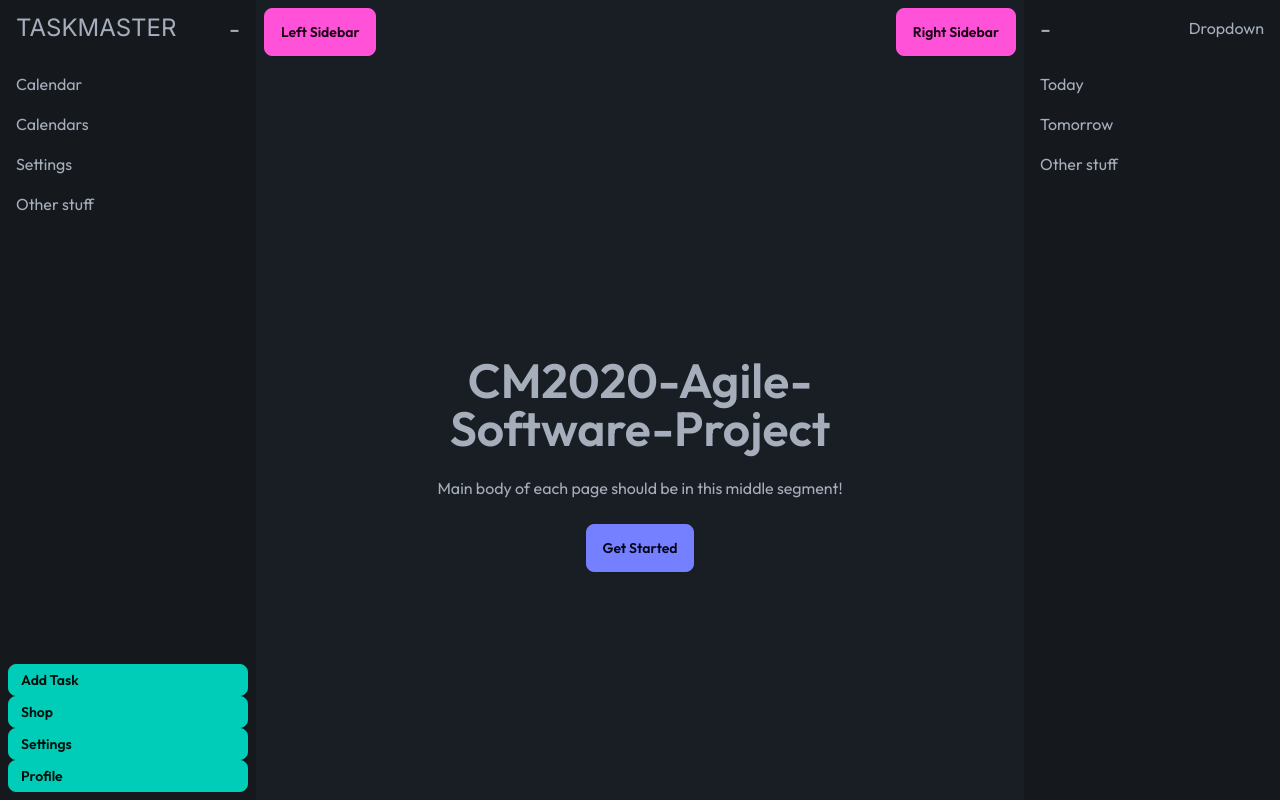
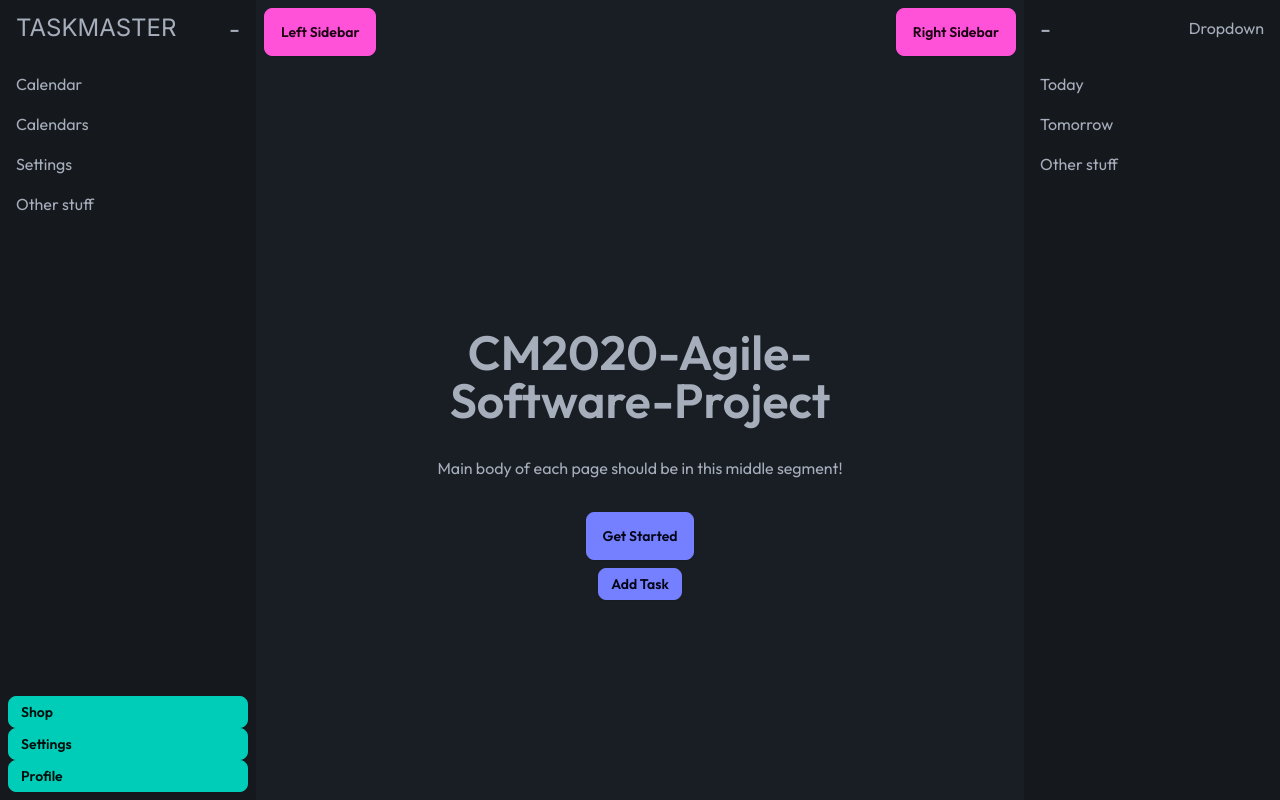
Before and after one commit to Zolice/CM2020-Agile-Software-Project, a Nuxt app: page / in a window 1280 px wide. Built offline with nearby package versions, Linux system fonts and the light colour scheme.

Commit message:
Moved Add Task button to Hero component Removed Add Task button from Left Sidebar

```diff
--- a/components/AddTaskModal.vue
+++ b/components/AddTaskModal.vue
@@ -1,7 +1,8 @@
 <template>
   <!-- Add Task Button -->
   <button
-    class="btn btn-sm btn-accent w-full justify-start"
+    class="btn btn-primary btn-sm text-center items-center"
+    type="button"
     :onclick="openAddTaskModal"
   >
     Add Task
--- a/components/Hero.vue
+++ b/components/Hero.vue
@@ -1,10 +1,11 @@
 <template>
   <div class="hero bg-base-200 min-h-screen">
     <div class="hero-content text-center">
-      <div class="max-w-md">
+      <div class="max-w-md flex flex-col gap-2 items-center">
         <h1 class="text-5xl font-bold">{{ title }}</h1>
         <p class="py-6">{{ msg }}</p>
-        <button class="btn btn-primary" @click="click">Get Started</button>
+        <button class="btn btn-primary w-fit" @click="click">Get Started</button>
+        <AddTaskModal />
       </div>
     </div>
   </div>
--- a/components/LeftSidebar.vue
+++ b/components/LeftSidebar.vue
@@ -29,7 +29,6 @@
         </div>
       </nav>
       <div v-if="isSidebarOpen" class="p-2">
-        <AddTaskModal />
         <ShopModal />
         <SettingsModal />
         <ProfileModal />
```
